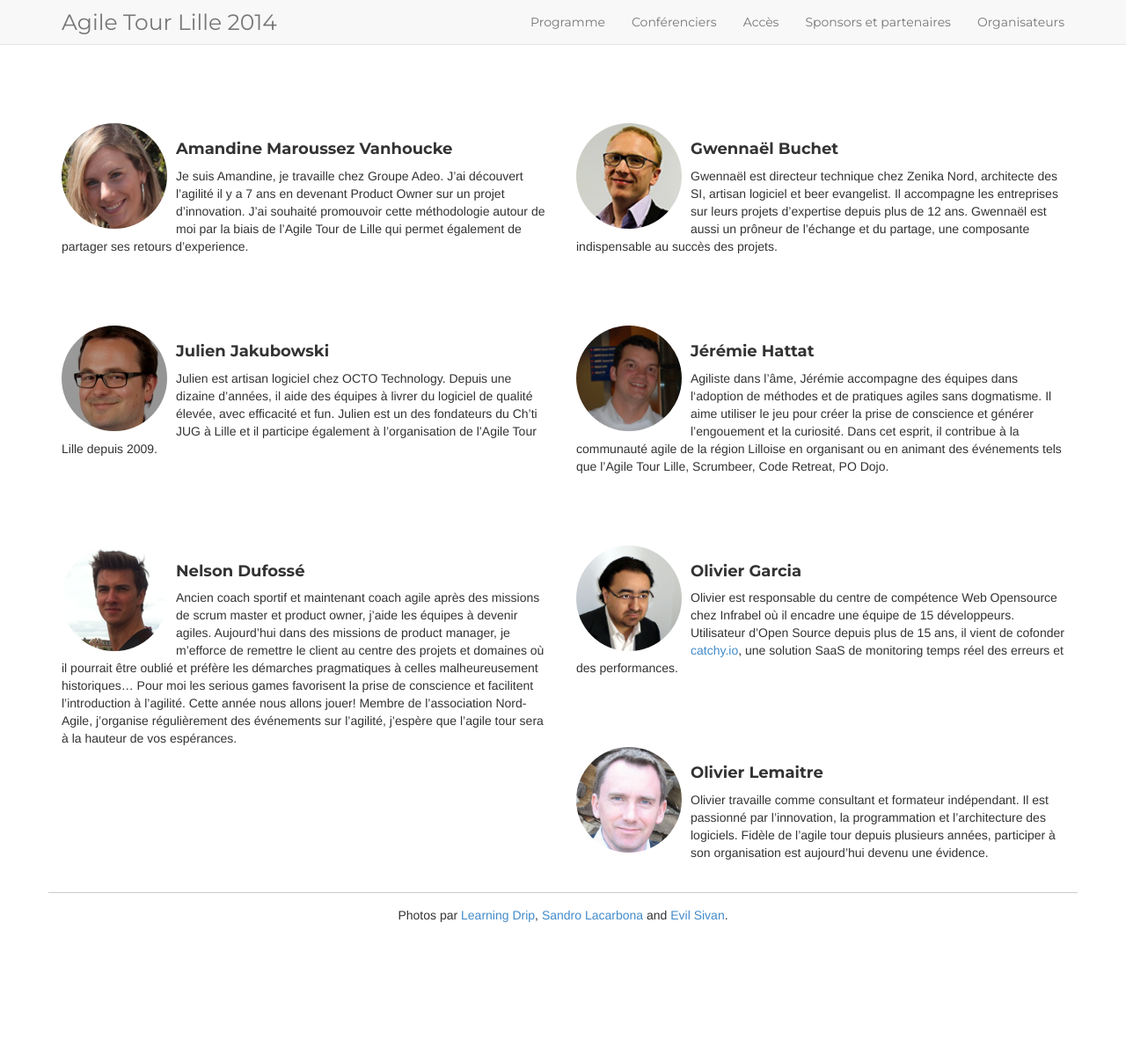
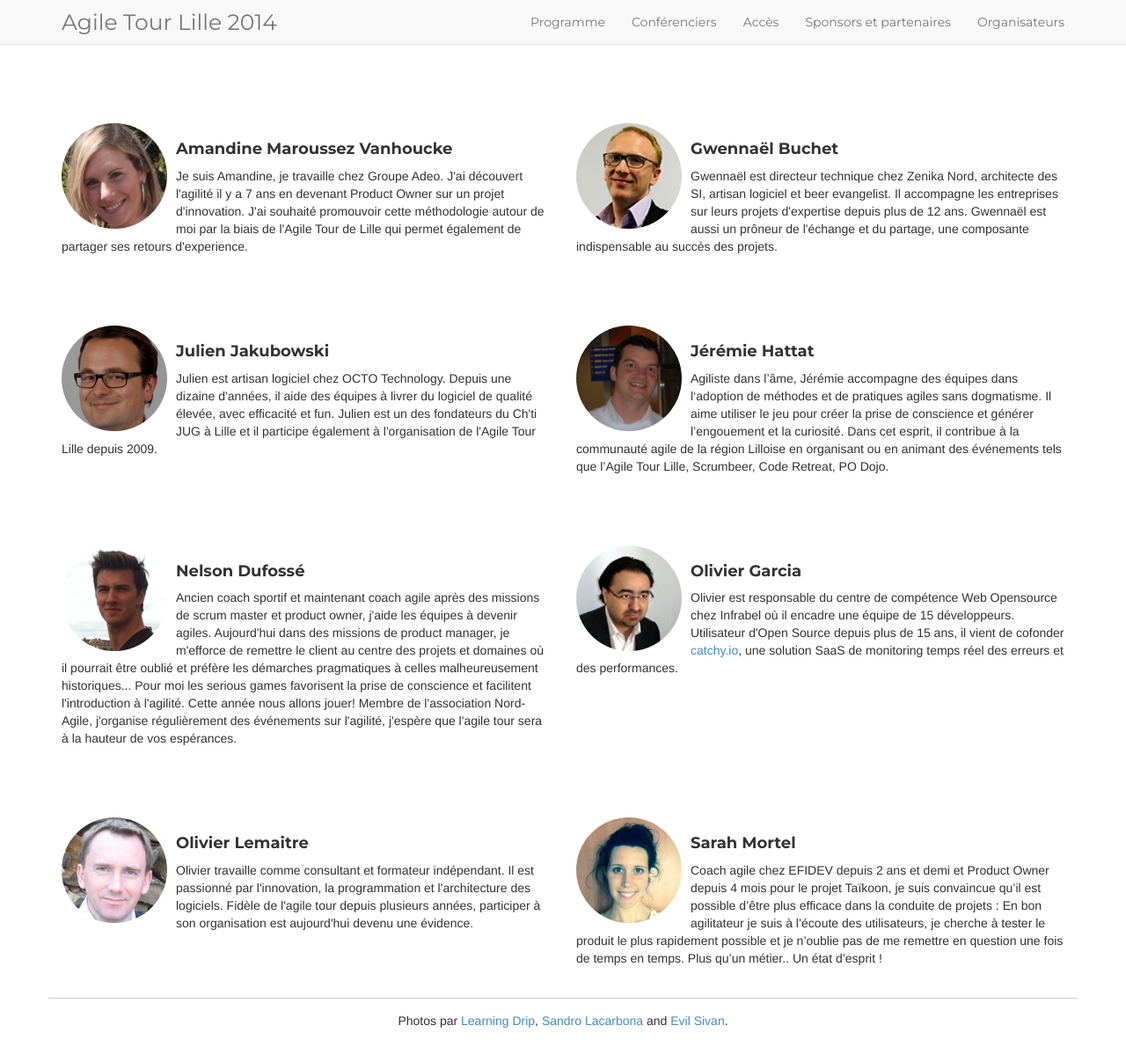
Before and after one commit to jak78/agile-tour-lille-2017, a Jekyll site: the page built from 99-orga.html, in a window 1280 px wide and 1210 px high. Shown: the top 1207 px of the window at 88% size. Built offline with Jekyll 4.4.1, drawn with Linux system fonts in a browser that asks for light colours; nearby versions of some CDN libraries.

Commit message:
Added: Sarah profile

```diff
--- a/99-orga.html
+++ b/99-orga.html
@@ -5,16 +5,21 @@
 ---
 
 <div class="container">
-<div class="row speakers">
     {% assign speakers = site.data.orga | sort:"name" %}
     {% for speaker in speakers %}
+    {% assign loopindex = forloop.index0 | modulo: 2 %}
+    {% if loopindex == 0 %}
+    <div class="row speakers">
+    {% endif %}
     <div class="col-md-6 speaker">
         <img src="{{ speaker.photo | prepend: "/img/orga/" | prepend: site.baseurl }}" alt="{{speaker.name}}"/>
         <a name="{{ speaker.name }}"></a>
         <h2>{{ speaker.name }}</h2>
-        <p>{{ speaker.bio | markdownify }}</p>
+        <p>{{ speaker.bio }}</p>
     </div>
-    </li>
+    {% if loopindex == 1 %}
+    </div>
+    {% endif %}
     {% endfor %}
 </div>
 </div>
--- a/_data/orga.yml
+++ b/_data/orga.yml
@@ -3,7 +3,7 @@
   bio:
     Olivier est responsable du centre de compétence Web Opensource chez Infrabel
     où il encadre une équipe de 15 développeurs. Utilisateur d'Open Source depuis plus de 15 ans,
-    il vient de cofonder [catchy.io](http://catchy.io), une solution SaaS de monitoring temps
+    il vient de cofonder <a href="http://catchy.io">catchy.io</a>, une solution SaaS de monitoring temps
     réel des erreurs et des performances.
 - name: Julien Jakubowski
   photo: julien_jakubowski.jpg
@@ -37,3 +37,8 @@
   photo: jeremie_hattat.png
   bio:
     Agiliste dans l’âme, Jérémie accompagne des équipes dans l‘adoption de méthodes et de pratiques agiles sans dogmatisme. Il aime utiliser le jeu pour créer la prise de conscience et générer l’engouement et la curiosité. Dans cet esprit, il contribue à la communauté agile de la région Lilloise en organisant ou en animant des événements tels que l’Agile Tour Lille, Scrumbeer, Code Retreat, PO Dojo.
+- name: Sarah Mortel
+  bio: Coach agile chez EFIDEV depuis 2 ans et demi et Product Owner depuis 4 mois pour le projet Taïkoon, je suis convaincue qu’il est possible d’être plus efficace dans la conduite de projets &colon;
+       En bon agilitateur je suis à l’écoute des utilisateurs, je cherche à tester le produit le plus rapidement possible et je n’oublie pas de me remettre en question une fois de temps en temps.
+       Plus qu’un métier.. Un état d’esprit !
+  photo: sarah_mortel.jpg
--- a/_data/schedule.yml
+++ b/_data/schedule.yml
@@ -196,6 +196,15 @@
           </ul>
       - subject: Retour d'expérience sur une startup agile
         speaker: Sarah Mortel
+        description:
+          Je suis coach agile chez EFIDEV depuis plus de 2 ans et je viens partager mon expérience de Product Owner de Taïkoon, assistant des TPE/PME pour le pilotage financier de leur activité &colon;
+          <ul>
+          <li>Comment mélanger Lean start up et agilité  ?
+          <li>Comment fait-on pour tester son produit quand on est éditeur de logiciel ?
+          <li>Comment a-t-on organiser notre espace ?
+          <li>Quelles sont les difficultés que nous rencontrons ?
+          <li>Quelles solutions avons-nous imaginées ?
+          </ul>
   - hour: 18
     content:
       - subject: Pot
--- a/_data/speakers.yml
+++ b/_data/speakers.yml
@@ -96,5 +96,7 @@
   bio: " "
   photo: male200.png
 - name: Sarah Mortel
-  bio: " "
-  photo: male200.png
+  bio: Coach agile chez EFIDEV depuis 2 ans et demi et Product Owner depuis 4 mois pour le projet Taïkoon, je suis convaincue qu’il est possible d’être plus efficace dans la conduite de projets &colon;
+       <br/>En bon agilitateur je suis à l’écoute des utilisateurs, je cherche à tester le produit le plus rapidement possible et je n’oublie pas de me remettre en question une fois de temps en temps.
+       <br/><br/>Plus qu’un métier.. Un état d’esprit !
+  photo: sarah_mortel.jpg
```
Also changed, not shown: img/orga/sarah_mortel.jpg (added), img/speakers/sarah_mortel.jpg (added).
